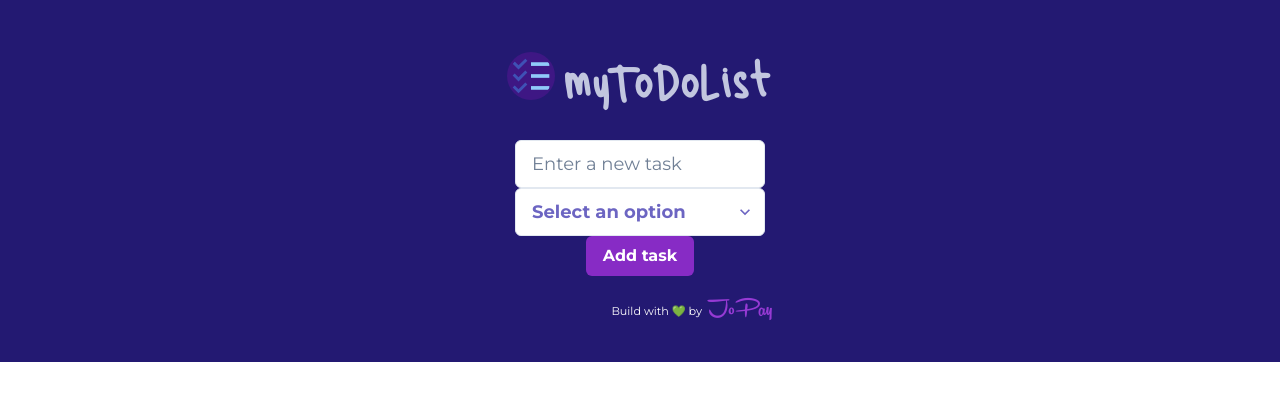
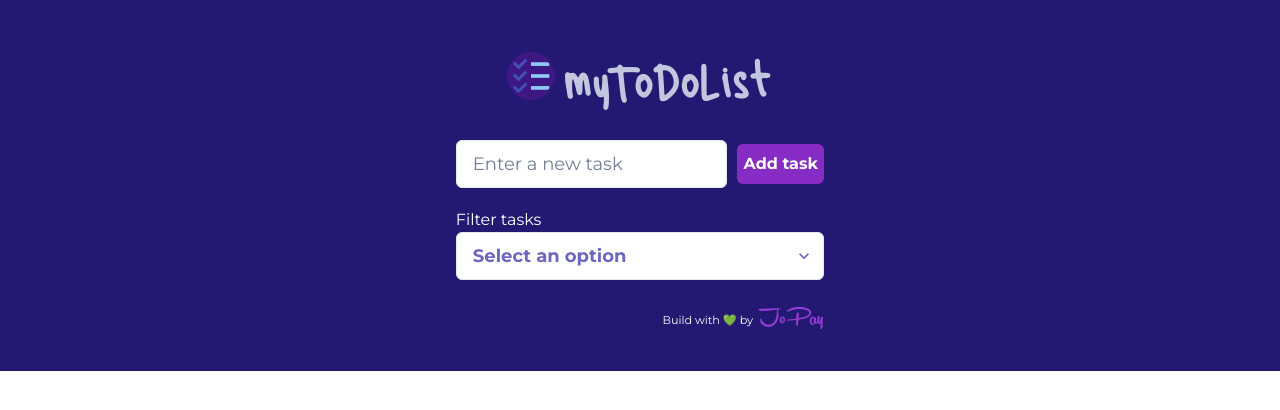
Before and after one commit to joPayWie/todolist, a React (Vite) app: page / in a window 1280 px wide. Shown: the top 410 px of the page. Built offline with nearby package versions, Linux system fonts and the light colour scheme.

Commit message:
finishing header styling

```diff
--- a/src/App.jsx
+++ b/src/App.jsx
@@ -6,7 +6,7 @@ import { Header } from "./components/Header/Header"
 import { List } from "./components/List/List";
 import { Footer } from "./components/Footer/Footer";
 
-import { Box, Flex, HStack, VStack, Input, Select, Button } from "@chakra-ui/react";
+import { Box, VStack } from "@chakra-ui/react";
 
 import "./App.css";
 
@@ -17,12 +17,15 @@ function App() {
   );
 
   const addNewTask = (newTask) => {
-    const newTaskArray = [
-      ...tasks,
-      { id: self.crypto.randomUUID(), task: newTask, status: "pending" },
-    ]
-    setTasks(newTaskArray);
-    localStorage.setItem("tasks", JSON.stringify(newTaskArray));
+    if (newTask !== '') {
+      const newTaskArray = [
+        ...tasks,
+        { id: self.crypto.randomUUID(), task: newTask, status: "pending" },
+      ]
+      setTasks(newTaskArray);
+      setLocalStorage("tasks", newTaskArray);
+    }
+
   };
 
   return (
--- a/src/components/Header/Header.jsx
+++ b/src/components/Header/Header.jsx
@@ -13,7 +13,7 @@ export const Header = ({ addNewTask }) => {
 
   return (
     <Flex direction="column" gap="20px" alignItems="center">
-      <Flex gap="10px" align={"center"}>
+      <Flex gap="10px" align="center">
         <FcTodoList
           style={{
             fontSize: "3rem",
@@ -25,7 +25,8 @@ export const Header = ({ addNewTask }) => {
         <h1>myToDoList</h1>
       </Flex>
       <Flex gap="10px">
-        <form onSubmit={handleSubmit}>
+        <form onSubmit={handleSubmit} autoComplete="off">
+          <Flex gap="10px" align="center" mb="20px">
             <Input
               type="text"
               placeholder="Enter a new task"
@@ -37,9 +38,18 @@ export const Header = ({ addNewTask }) => {
               size="lg"
               onChange={(e) => setNewTask(e.target.value)}
             />
-
+            <Button type="submit" colorScheme='purple' bg="#872bc5" color="white">
+              Add task
+            </Button>
+          </Flex>
+          <Flex direction="column">
+            <label htmlFor="filterStatus" style={{ alignSelf: "start" }}>
+              Filter tasks
+            </label>
             <Select
               placeholder="Select an option"
+              id="filterStatus"
+              name="filterStatus"
               bg="white"
               color="#6C65C2"
               fontWeight="bold"
@@ -49,9 +59,7 @@ export const Header = ({ addNewTask }) => {
               <option value="completed">Completed</option>
               <option value="pending">Pending</option>
             </Select>
-          <Button type={"submit"} bg={"#872bc5"} color={"white"}>
-            Add task
-          </Button>
+          </Flex>
         </form>
       </Flex>
     </Flex>
```
Lines whose indentation alone changed are shown as unchanged.
